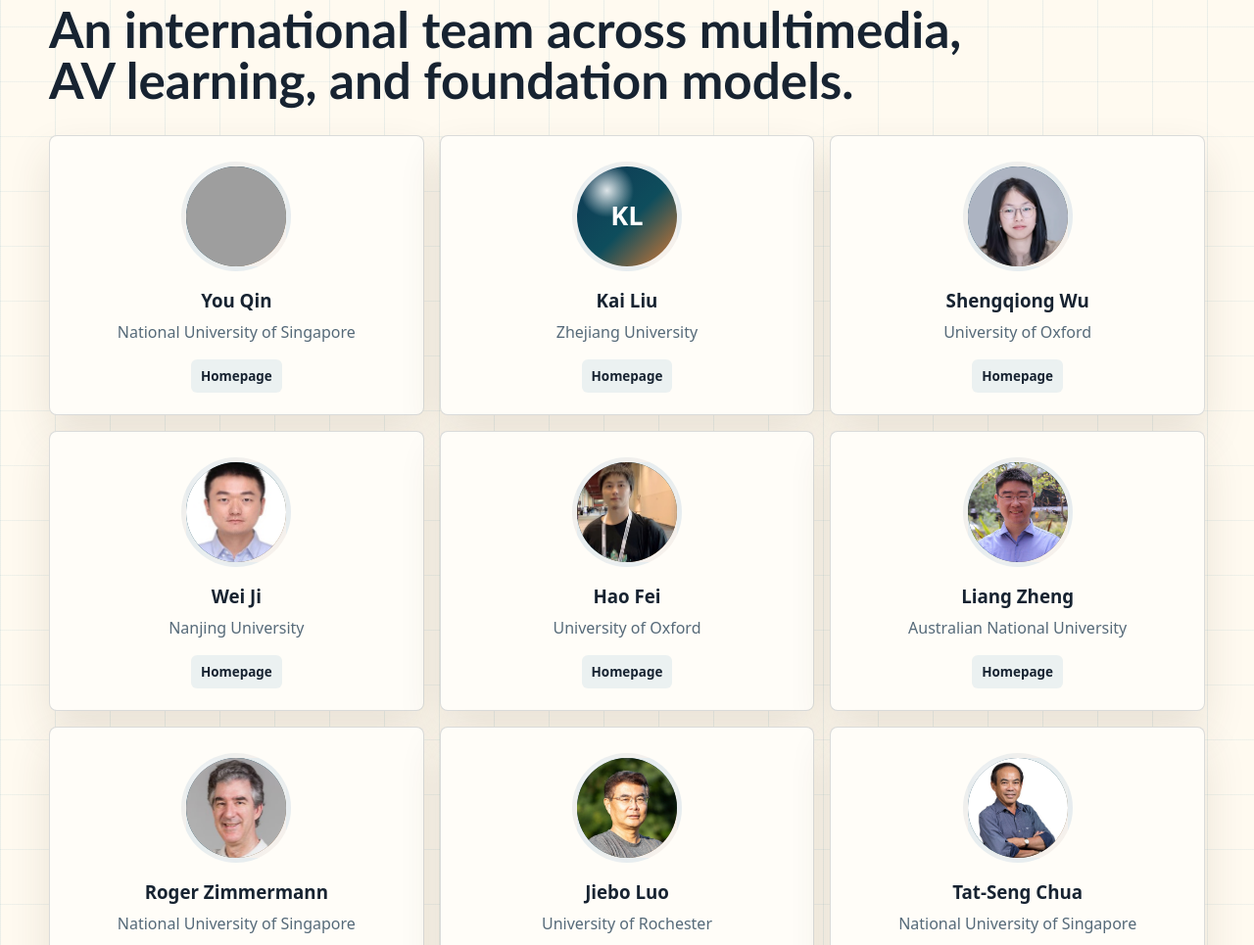
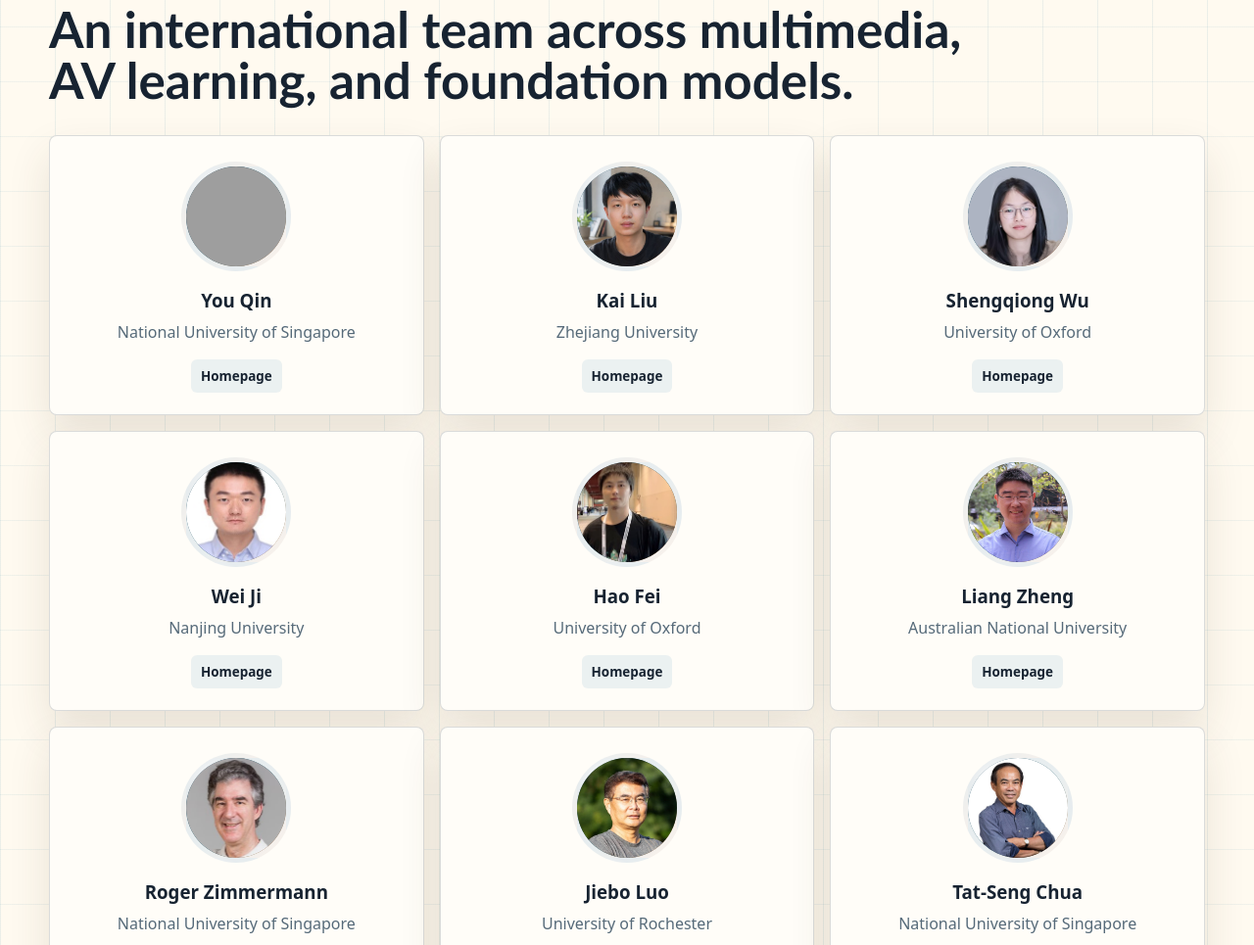
Before and after one commit to JavisVerse/Workshop-MM26, a plain HTML site: page index.html in a window 1280 px wide. Shown: the part 6133-7098 px from the top of the page at 98% size. Drawn offline with Linux system fonts and the light colour scheme; grey boxes are pictures that could not be loaded.

Commit message:
Add Kai Liu organizer photo

```diff
--- a/index.html
+++ b/index.html
@@ -504,7 +504,7 @@
               <a href="https://42xingxing.github.io/" target="_blank" rel="noopener noreferrer">Homepage</a>
             </article>
             <article class="organizer-card">
-              <div class="organizer-avatar organizer-avatar-placeholder" aria-label="Kai Liu">KL</div>
+              <img class="organizer-avatar" src="assets/images/organizers/kai-liu.jpg" alt="Kai Liu" loading="lazy" decoding="async">
               <h3>Kai Liu</h3>
               <p>Zhejiang University</p>
               <a href="https://kail8.github.io/" target="_blank" rel="noopener noreferrer">Homepage</a>
```
Also changed, not shown: assets/images/organizers/kai-liu.jpg (added).
